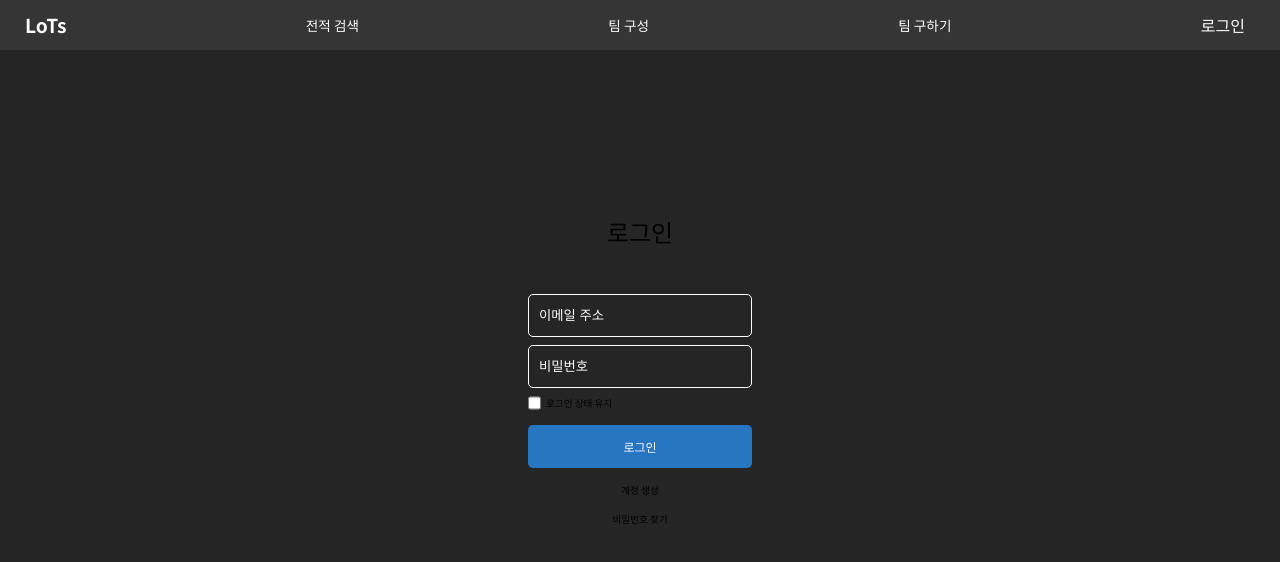
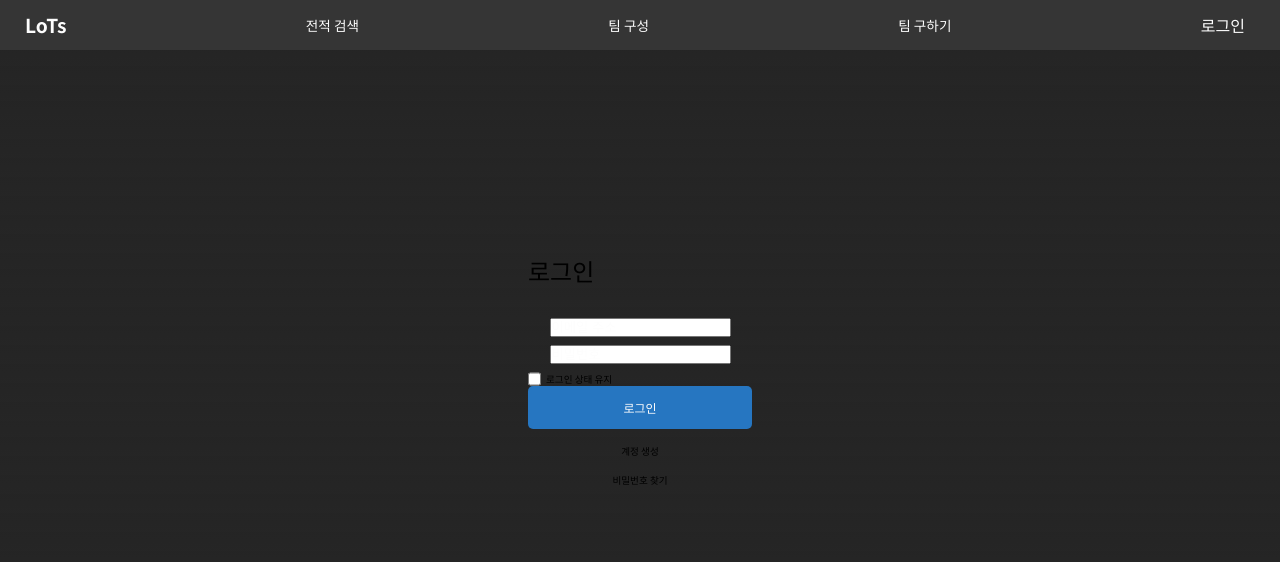
Before and after one commit to Feather-of-Versatile/LoTs-front-, a Next.js app in the folder front-end/: page /accounts/login in a window 1280 px wide. Shown: the top 562 px of the page. Built offline with nearby package versions, Linux system fonts and the light colour scheme.

Commit message:
로그아웃 구현
- 클라단에서 로그아웃 기초 구현
- 오타 수정
- axios 패키지 추가
- dev prop-types 패키지 추가
- npm run bar 명령어 추가

```diff
--- a/front-end/package.json
+++ b/front-end/package.json
@@ -6,9 +6,11 @@
     "dev": "next dev",
     "build": "next build",
     "start": "next start",
+    "bar": "next build && next start",
     "lint": "next lint"
   },
   "dependencies": {
+    "axios": "^1.7.2",
     "next": "14.2.3",
     "react": "^18",
     "react-dom": "^18",
@@ -18,6 +20,7 @@
   "devDependencies": {
     "@svgr/webpack": "^8.1.0",
     "@types/node": "^20",
+    "@types/prop-types": "^15.7.12",
     "@types/react": "^18",
     "@types/react-dom": "^18",
     "eslint": "^8",
--- a/front-end/src/app/(main)/accounts/login/page.tsx
+++ b/front-end/src/app/(main)/accounts/login/page.tsx
@@ -1,21 +1,55 @@
-import React from 'react'
+"use client"
+import React, {FormEventHandler, useState} from 'react'
 import S from './_style/login.module.scss'
 import Link from 'next/link'
+import axios from 'axios'
+
+const onLogin = async (values:{email:string; password:string;}) => {
+    const result = await axios.post("url"+"/user/auth/login", values)
+    console.log(JSON.stringify(result))
+    alert(JSON.stringify(result))
+
+    localStorage.setItem("aToken", result.data.accessToken)
+    localStorage.setItem("rToken", result.data.refreshToken)
+}
+
+const onLogout = () => {
+    localStorage.removeItem("aToken")
+    localStorage.removeItem("rToken")
+}
+
 const Page = () => {
+    const [values, setValues] = useState({email: "", password: ""});
+    const handleChange = (e:any) => {
+        setValues({
+          ...values,
+          [e.target.name]: e.target.value,
+        })
+    }
+
+    const handleSubmit = () => {
+        //e.preventDefault()
+        alert(JSON.stringify(values, null, 2))
+        onLogin(values)
+    }
+
     return (
         <div className={S.login_container}>
+            <form onSubmit={handleSubmit}>
                 <h1>로그인</h1>
                 <div className={S.login_input_div}>
-                <input type='email' placeholder='이메일 주소' id='text' />
-                <input type='password' placeholder='비밀번호' id='text' />
+                    <input type='email' name="email" placeholder='이메일 주소' id='email' value = {values.email} onChange={handleChange} />
+                    <input type='password' name="password" placeholder='비밀번호' id='password' value = {values.password} onChange={handleChange} />
+
                     <div className={S.login_check_div}>
-                    <input type='checkbox' id='check' />
+                        <input type='checkbox' id='check'/>
                         <p>로그인 상태 유지</p>
                     </div>
                 </div>
-            <button type='button' className={S.login_button}>
+                <button type='submit' className={S.login_button}>
                     <p>로그인</p>
                 </button>
+            </form>
             <Link href='/accounts/signup'>
                 <p>계정 생성</p>
             </Link>
```
Also changed, not shown: front-end/src/app/(main)/accounts/signup/page.tsx (+5 -5 lines), 2 other files (tests, documents, lock files or other folders). Lines whose indentation alone changed are shown as unchanged.
